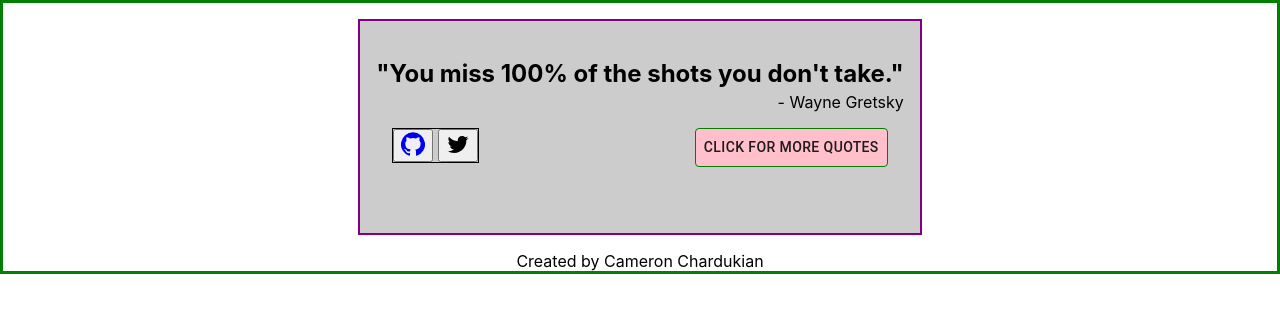
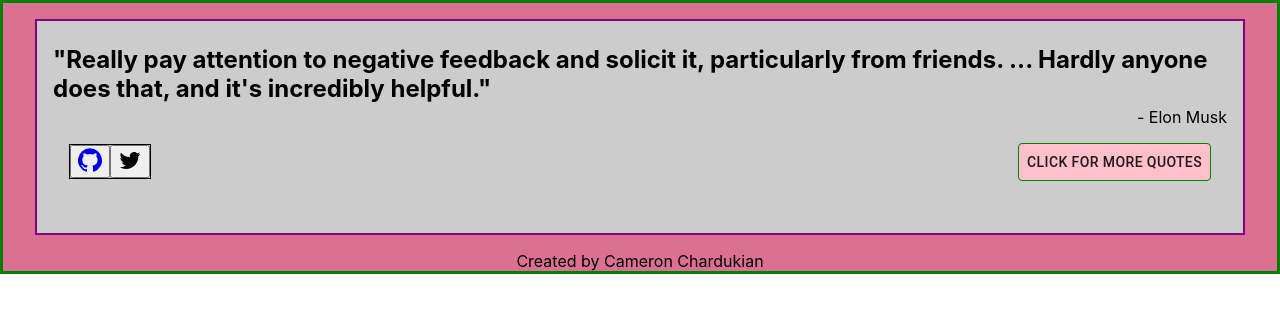
Before and after one commit to camchardukian/fcc-random-quote-machine, a React (Create React App) app: page / in a window 1280 px wide. Shown: the top 312 px of the page. Built offline with nearby package versions, Linux system fonts and the light colour scheme.

Commit message:
feature/fetch-random-quote

```diff
--- a/src/App.scss
+++ b/src/App.scss
@@ -1,6 +1,7 @@
 .app {
   .main-content-container {
   border: 3px solid green;
+  background-color: palevioletred;
   padding: 0 16px;
   display: flex;
   flex-direction: column;
--- a/src/components/SocialBtn/SocialBtn.js
+++ b/src/components/SocialBtn/SocialBtn.js
@@ -13,7 +13,7 @@ const SocialBtn = (props) => {
 }
 
 SocialBtn.propTypes = {
-  iconChoice: PropTypes.string.isRequired
+  iconChoice: PropTypes.string
 }
 
 
--- a/src/containers/QuoteBox/QuoteBox.js
+++ b/src/containers/QuoteBox/QuoteBox.js
@@ -1,21 +1,38 @@
-import React from 'react';
+import React, { useState } from 'react';
 import SocialBtn from '../../components/SocialBtn';
 import './index.scss'
 import Button from '@material-ui/core/Button';
 
 const QuoteBox = () => {
-  const myQuote = "You miss 100% of the shots you don't take."
-  const myAuthor = "Wayne Gretsky"
+  const [quote, setQuote] = useState("Really pay attention to negative feedback and solicit it, particularly from friends. ... Hardly anyone does that, and it's incredibly helpful.");
+  const [author, setAuthor] = useState("Elon Musk");
+  const getNewQuote = async () => {
+    try {
+      const response = await fetch("https://api.quotable.io/random");
+      const data = await response.json();
+      if (!response.ok) throw new Error(data);
+      setQuote(data.content);
+      setAuthor(data.author);
+    } catch (error) {
+      // If the API request fails, log the error to the console.
+      console.error(error);
+    }
+  };
   return (
     <div id="quote-box">
-      <h2 id="text">"{myQuote}"</h2>
-      <div id="author">- {myAuthor}</div>
+      <h2 id="text">"{quote}"</h2>
+      <div id="author">- {author}</div>
       <div className="buttons-flex-container">
         <div className="icon-container">
           <SocialBtn iconChoice='GitHub' />
-          <a href={`https://twitter.com/intent/tweet?`} id="tweet-quote" target="_blank"> <SocialBtn /></a>
+          <a href={`https://twitter.com/intent/tweet?hashtags=quotes&related=freecodecamp&text=${quote} -${author}`}
+            id="tweet-quote"
+            target="_blank"
+            rel="noopener noreferrer">
+            <SocialBtn />
+          </a>
         </div>
-        <Button id="new-quote">Click for more quotes</Button>
+        <Button id="new-quote" onClick={getNewQuote}>Click for more quotes</Button>
       </div>
     </div>
   )
--- a/src/containers/QuoteBox/index.scss
+++ b/src/containers/QuoteBox/index.scss
@@ -33,5 +33,7 @@
   .icon-container {
     border: 1px solid black;
     height: fit-content;
+    min-width: fit-content;
+    margin: auto 0px;
   }
 }
```
